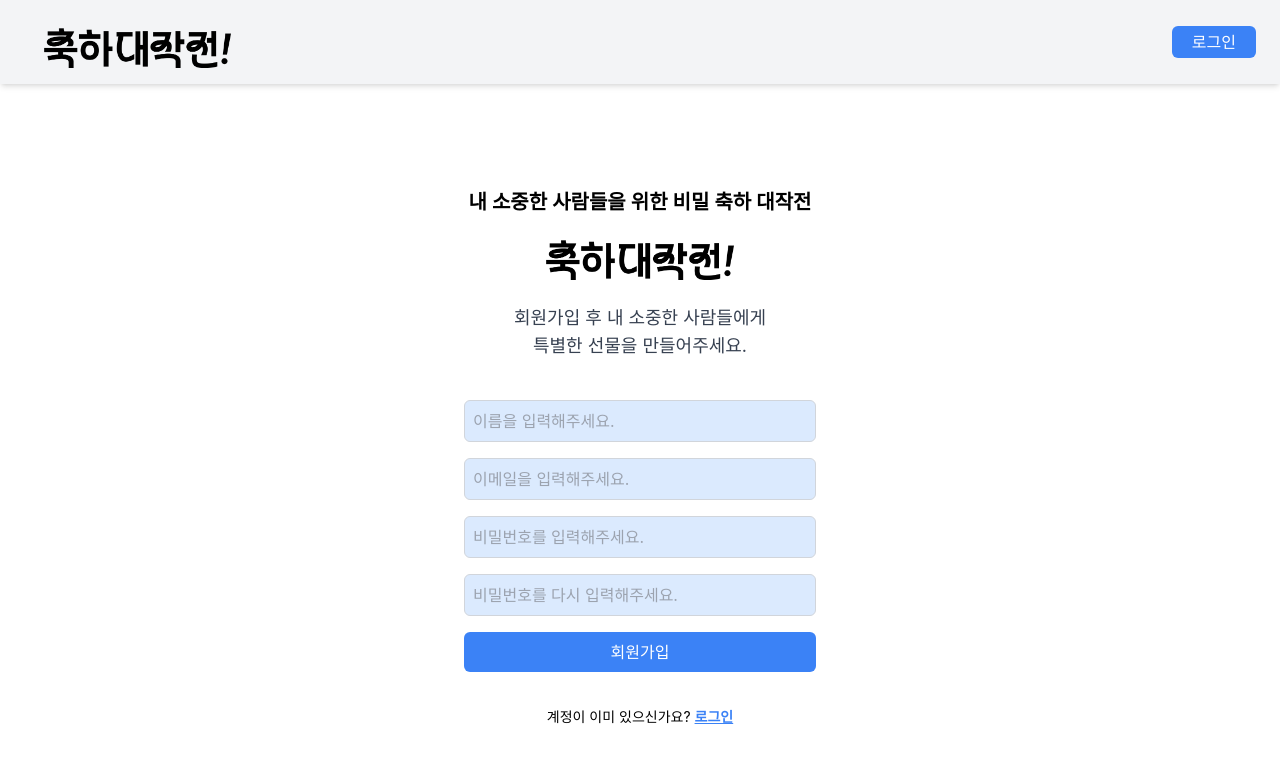
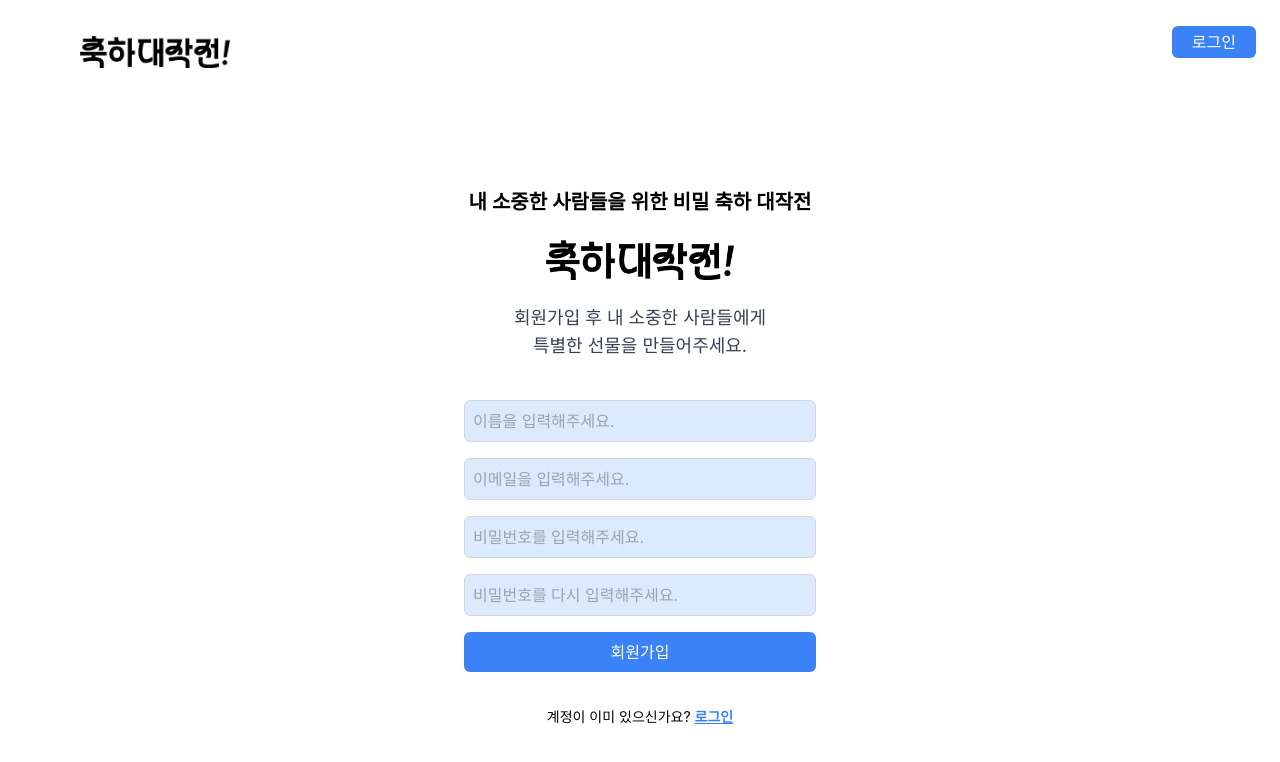
Before and after one commit to cheerUpWorks/CheerUp-UI, a React (Create React App) app: page /signUp in a window 1280 px wide. Shown: the top 762 px of the page. Built offline with nearby package versions, Linux system fonts and the light colour scheme.

Commit message:
로그인 로케이션 추가, app.js라우팅 추가, 헤더 스타일 변경

```diff
--- a/src/App.js
+++ b/src/App.js
@@ -3,6 +3,8 @@ import { BrowserRouter as Router, Routes, Route } from 'react-router-dom';
 import FirstPage from './pages/firstPage'; // 첫 번째 페이지
 import SignUpPage from'./pages/signUpPage';
 import LoginPage from './pages/loginPage';
+import MainPage from './pages/mainPage';
+import CreateCelebrationPage from './pages/createCelebrationPage';
 
 function App() {
   return (
@@ -11,6 +13,8 @@ function App() {
         <Route path="/" element={<FirstPage />} /> {/* 첫 번째 페이지 */}
         <Route path="/signUp" element={<SignUpPage/>}/>
         <Route path="/login" element={<LoginPage/>}/>
+        <Route path="/mainPage" element={<MainPage/>}/>
+        <Route path='/createCelebrationPage' element={<CreateCelebrationPage/>}/>
       </Routes>
     </Router>
   );
--- a/src/component/header.js
+++ b/src/component/header.js
@@ -2,13 +2,13 @@ import React from "react";
 
 const Header = () => {
   return (
-    <header className="flex justify-between items-center px-6 py-4 bg-gray-100 shadow-md">
+    <header className="flex justify-between items-center px-6 py-4">
       {/* 왼쪽 로고 */}
       <div>
         <img
           src="/logo.png"
           alt="Logo"
-          className="mt-3 ml-5 h-10 w-auto"
+          className="mt-5 ml-14 h-8 w-auto"
         />
       </div>
 
--- a/src/pages/loginPage.js
+++ b/src/pages/loginPage.js
@@ -1,12 +1,21 @@
-import React from 'react';
+import React, { useState } from 'react';
 import Header from '../component/header';
 import { useNavigate } from 'react-router-dom';
 
 const LoginPage = () => {
   const navigate = useNavigate();
 
+  const [email, setEmail] = useState('');
+  const [password, setPassword] = useState('');
+
   const handleSignUpRedirect = () => {
     navigate('/signup');
+  };
+
+  const handleLogin = () => {
+    // 로그인 처리 로직 추가 (예: 인증 API 호출)
+    // 로그인 성공 시
+    navigate('/mainPage');
   };
 
   return (
@@ -41,6 +50,8 @@ const LoginPage = () => {
             <input
               type="email"
               placeholder="이메일을 입력해주세요."
+              value={email}
+              onChange={(e) => setEmail(e.target.value)}
               className="w-full p-2 border border-gray-300 rounded-md bg-blue-100 text-gray-600"
             />
           </div>
@@ -48,10 +59,15 @@ const LoginPage = () => {
             <input
               type="password"
               placeholder="비밀번호를 입력해주세요."
+              value={password}
+              onChange={(e) => setPassword(e.target.value)}
               className="w-full p-2 border border-gray-300 rounded-md bg-blue-100 text-gray-600"
             />
           </div>
-          <button className="w-full py-2 bg-blue-500 text-white rounded-md hover:bg-blue-600">
+          <button
+            onClick={handleLogin}
+            className="w-full py-2 bg-blue-500 text-white rounded-md hover:bg-blue-600"
+          >
             로그인
           </button>
         </div>
--- a/src/pages/signUpPage.js
+++ b/src/pages/signUpPage.js
@@ -10,7 +10,7 @@ const SignUpPage = () => {
   };
 
   return (
-    <div>
+    <div className='overflow-x-hidden'>
       {/* 헤더 */}
       <header className="mb-4">
         <Header />
```
